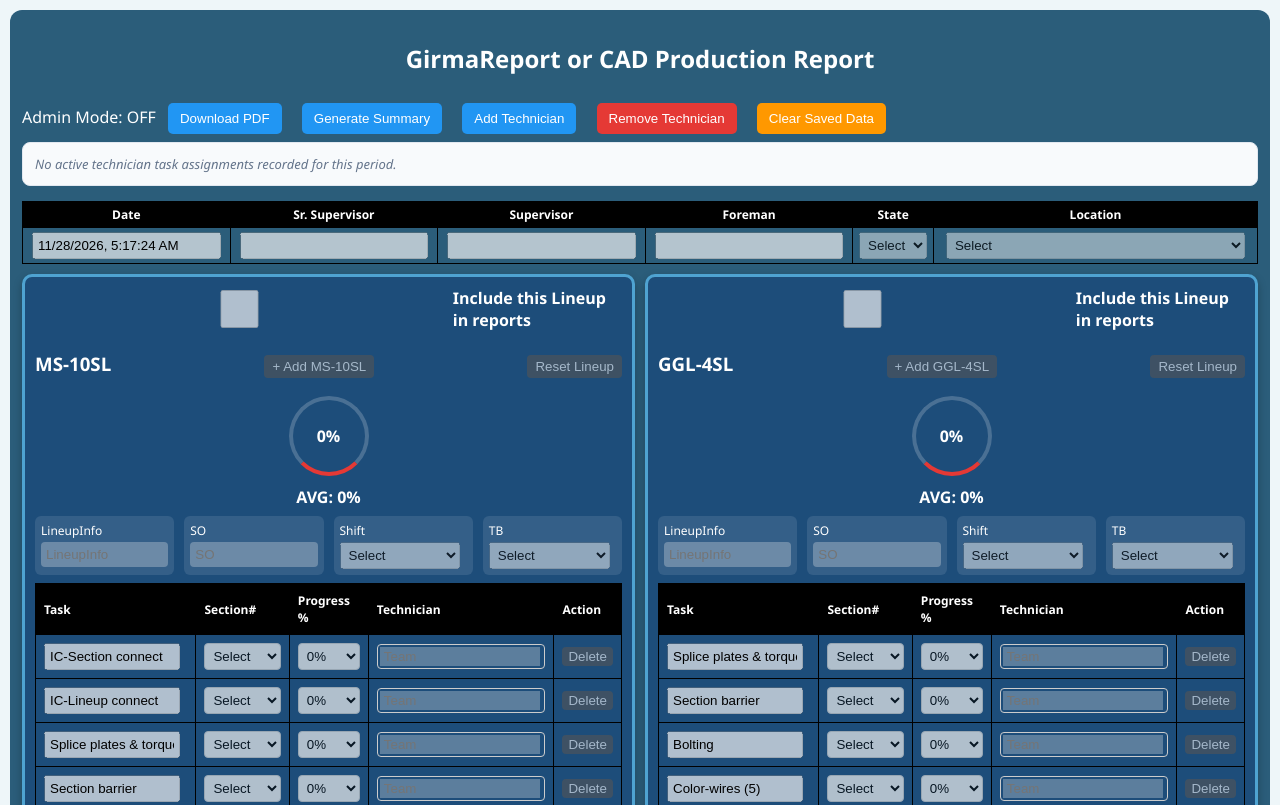
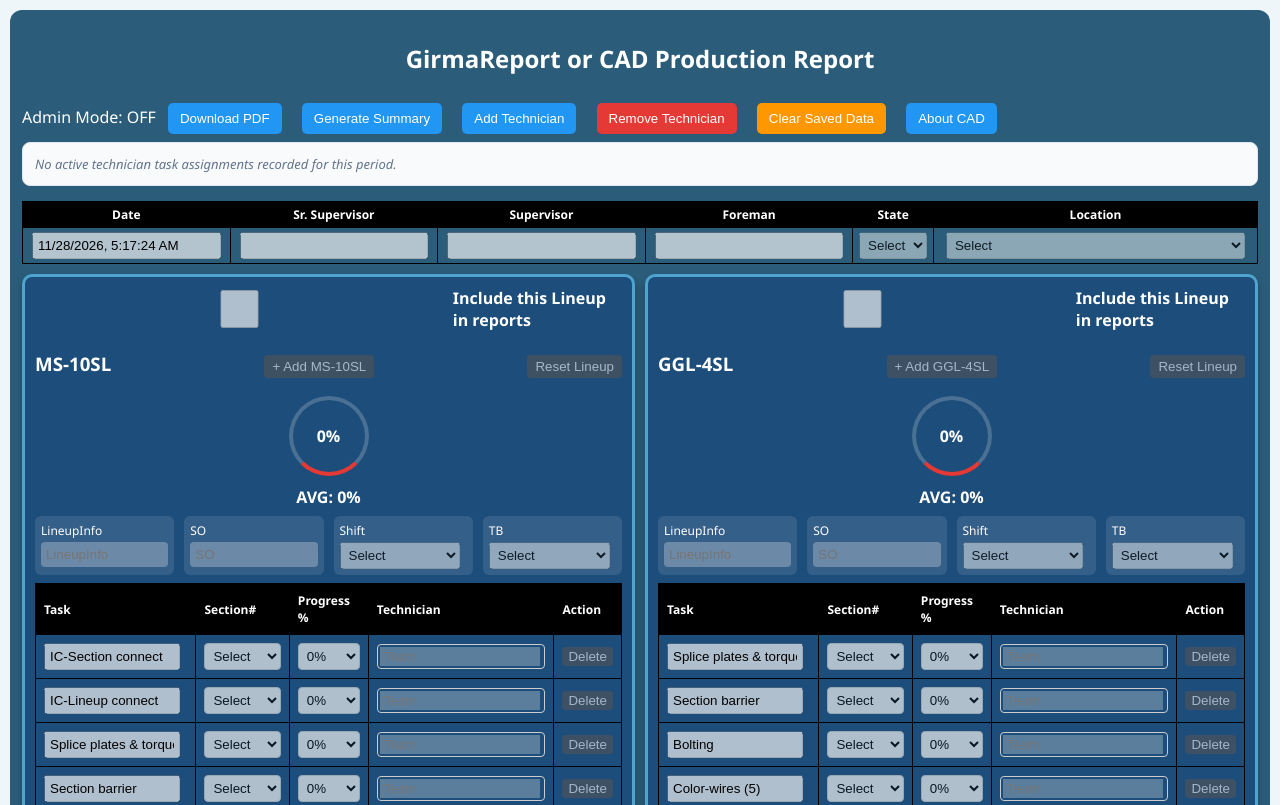
Before and after one commit to yelatviaw/sifowocad, a plain HTML site: page index.html in a window 1280 px wide. Shown: the top 805 px of the page. Drawn offline with nearby package versions, Linux system fonts and the light colour scheme.

Commit message:
Update index.html

```diff
--- a/index.html
+++ b/index.html
@@ -15,6 +15,7 @@
   <button class="btn" id="add-tech-list-btn">Add Technician</button>
   <button class="btn" id="remove-tech-list-btn" style="background:#e53935;">Remove Technician</button>
   <button class="btn" id="clear-storage-btn" style="background:#ff9800;" onclick="if(confirm('Completely wipe application memory and reload?')) { localStorage.clear(); location.reload(); }">Clear Saved Data</button>
+  <button class="btn" id="about-cad-btn">About CAD</button>
 
   <table id="headerTable">
     <thead>
```
